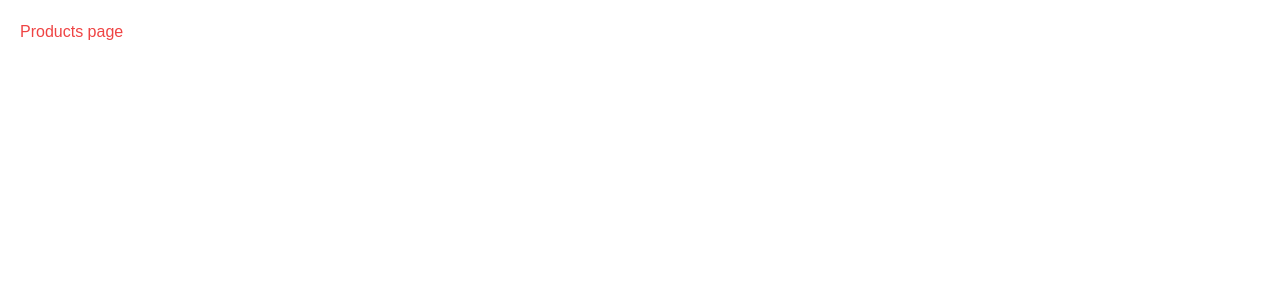
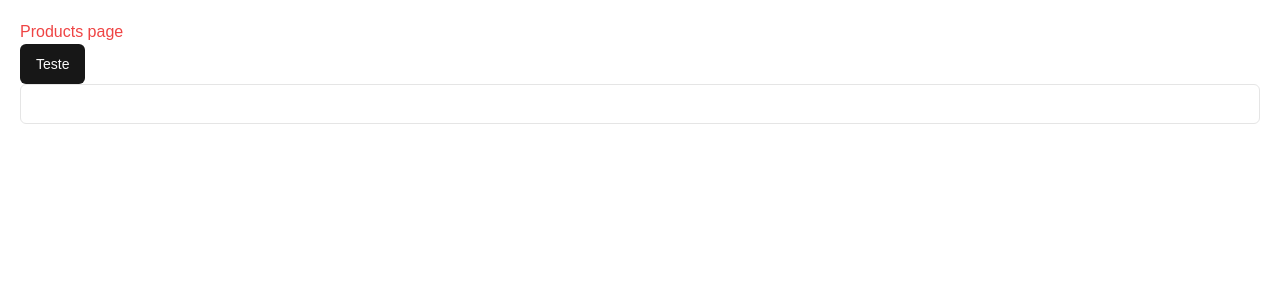
Before and after one commit to victoriacarvalho/FP, a Next.js app: page /products in a window 1280 px wide. Shown: the top 300 px of the page. Built offline with nearby package versions, Linux system fonts and the light colour scheme.

Commit message:
feat: add shadcn setup and components

```diff
--- a/package.json
+++ b/package.json
@@ -14,6 +14,7 @@
   },
   "dependencies": {
     "@prisma/client": "^6.2.1",
+    "@radix-ui/react-slot": "^1.1.2",
     "class-variance-authority": "^0.7.1",
     "clsx": "^2.1.1",
     "fsw-food-park": "file:",
--- a/src/app/products/page.tsx
+++ b/src/app/products/page.tsx
@@ -1,7 +1,12 @@
+import { Button } from "@/components/ui/button";
+import { Input } from "@/components/ui/input";
+
 const ProductsPage = () => {
   return (
     <div className="p-5 border-red-500 rounded-xl">
       <h1 className="text-red-500">Products page</h1>
+      <Button> Teste </Button>
+      <Input></Input>
     </div>
   );
 };
--- /dev/null
+++ b/src/components/ui/button.tsx
@@ -0,0 +1,56 @@
+import * as React from "react"
+import { Slot } from "@radix-ui/react-slot"
+import { cva, type VariantProps } from "class-variance-authority"
+
+import { cn } from "@/lib/utils"
+
+const buttonVariants = cva(
+  "inline-flex items-center justify-center gap-2 whitespace-nowrap rounded-md text-sm font-medium ring-offset-background transition-colors focus-visible:outline-none focus-visible:ring-2 focus-visible:ring-ring focus-visible:ring-offset-2 disabled:pointer-events-none disabled:opacity-50 [&_svg]:pointer-events-none [&_svg]:size-4 [&_svg]:shrink-0",
+  {
+    variants: {
+      variant: {
+        default: "bg-primary text-primary-foreground hover:bg-primary/90",
+        destructive:
+          "bg-destructive text-destructive-foreground hover:bg-destructive/90",
+        outline:
+          "border border-input bg-background hover:bg-accent hover:text-accent-foreground",
+        secondary:
+          "bg-secondary text-secondary-foreground hover:bg-secondary/80",
+        ghost: "hover:bg-accent hover:text-accent-foreground",
+        link: "text-primary underline-offset-4 hover:underline",
+      },
+      size: {
+        default: "h-10 px-4 py-2",
+        sm: "h-9 rounded-md px-3",
+        lg: "h-11 rounded-md px-8",
+        icon: "h-10 w-10",
+      },
+    },
+    defaultVariants: {
+      variant: "default",
+      size: "default",
+    },
+  }
+)
+
+export interface ButtonProps
+  extends React.ButtonHTMLAttributes<HTMLButtonElement>,
+    VariantProps<typeof buttonVariants> {
+  asChild?: boolean
+}
+
+const Button = React.forwardRef<HTMLButtonElement, ButtonProps>(
+  ({ className, variant, size, asChild = false, ...props }, ref) => {
+    const Comp = asChild ? Slot : "button"
+    return (
+      <Comp
+        className={cn(buttonVariants({ variant, size, className }))}
+        ref={ref}
+        {...props}
+      />
+    )
+  }
+)
+Button.displayName = "Button"
+
+export { Button, buttonVariants }
--- /dev/null
+++ b/src/components/ui/input.tsx
@@ -0,0 +1,22 @@
+import * as React from "react"
+
+import { cn } from "@/lib/utils"
+
+const Input = React.forwardRef<HTMLInputElement, React.ComponentProps<"input">>(
+  ({ className, type, ...props }, ref) => {
+    return (
+      <input
+        type={type}
+        className={cn(
+          "flex h-10 w-full rounded-md border border-input bg-background px-3 py-2 text-base ring-offset-background file:border-0 file:bg-transparent file:text-sm file:font-medium file:text-foreground placeholder:text-muted-foreground focus-visible:outline-none focus-visible:ring-2 focus-visible:ring-ring focus-visible:ring-offset-2 disabled:cursor-not-allowed disabled:opacity-50 md:text-sm",
+          className
+        )}
+        ref={ref}
+        {...props}
+      />
+    )
+  }
+)
+Input.displayName = "Input"
+
+export { Input }
```
Also changed, not shown: 1 other file (tests, documents, lock files or other folders).
